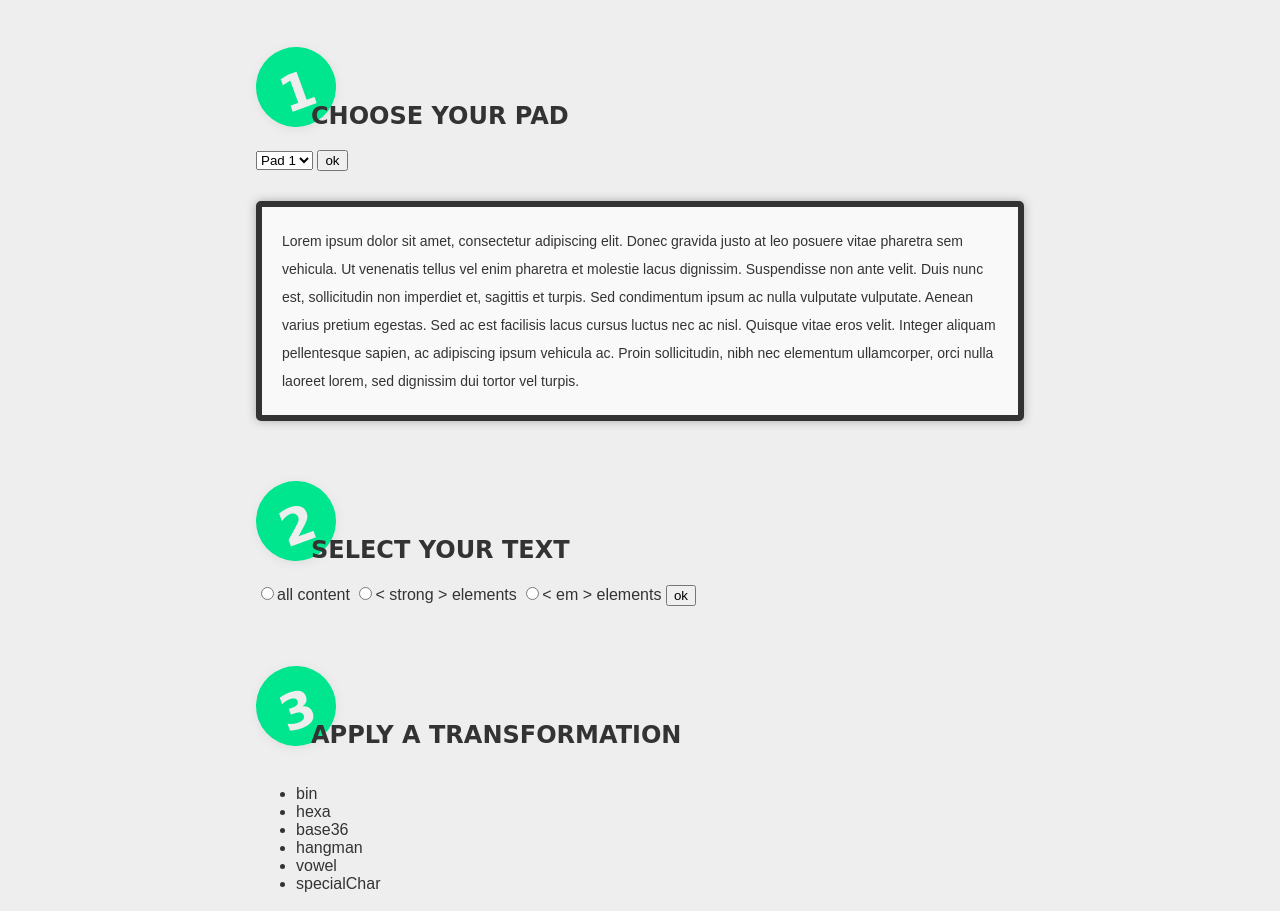
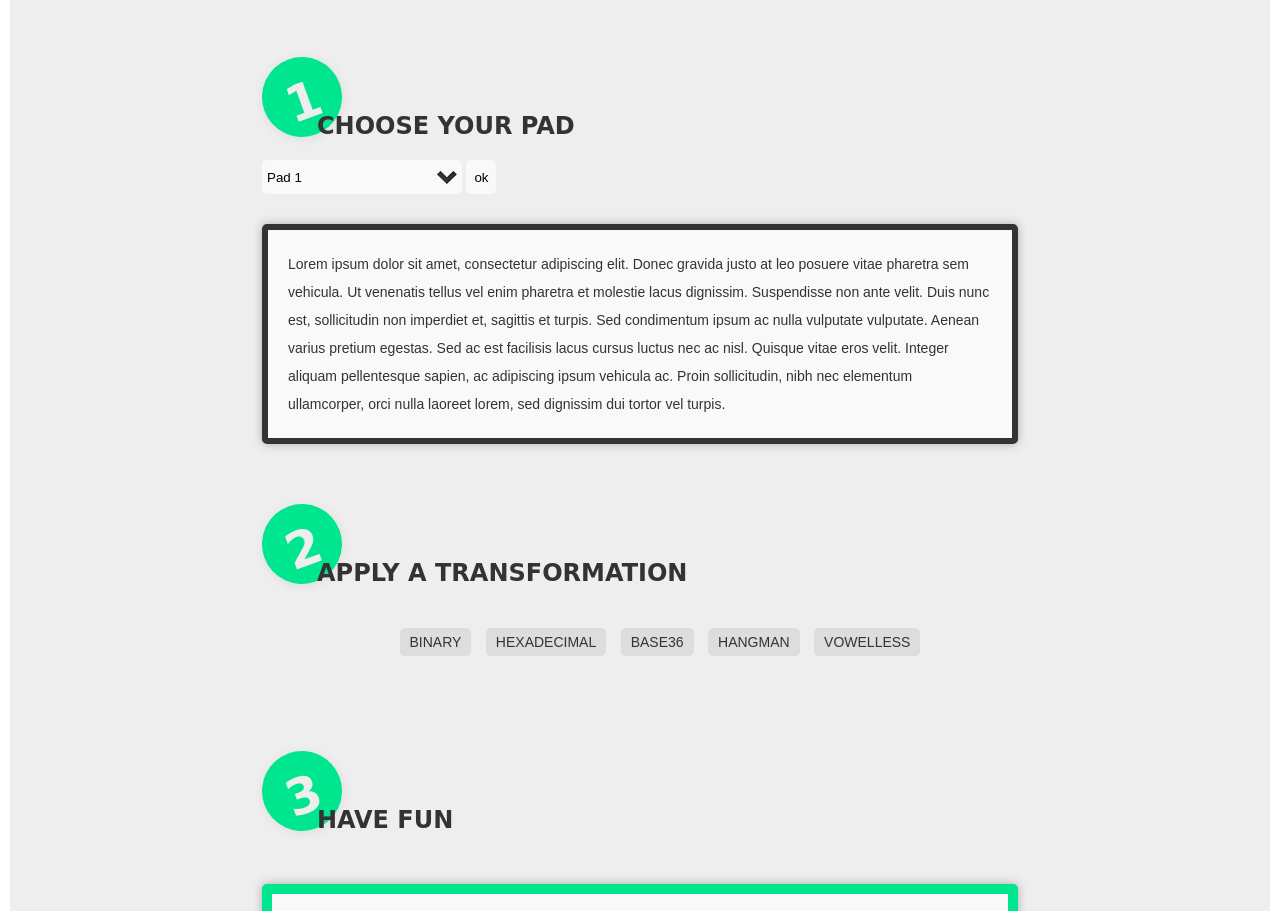
Before and after one commit to mdarse/ninja-api, a plain HTML site: page index.html in a window 1280 px wide. Shown: the part 173-1084 px from the top of the page. Drawn offline with Linux system fonts and the light colour scheme; a web font is replaced by a local one.

Commit message:
[inte] style form & buttons

```diff
--- a/index.html
+++ b/index.html
@@ -3,7 +3,7 @@
 	<head>
 		<meta charset="utf-8" />
 		<title></title>
-		<link rel="stylesheet" type="text/css" media="all" href="style.css" />
+		<link rel="stylesheet" type="text/css" media="all" href="style/style.css" />
 		<link href='http://fonts.googleapis.com/css?family=Londrina+Shadow' rel='stylesheet' type='text/css'>
 		<link href='http://fonts.googleapis.com/css?family=Vibur' rel='stylesheet' type='text/css'>
 
@@ -31,33 +31,21 @@
 				</div>
 			</section>
 
-			<section id="text">
-				<h2><span class="nb">2</span>Select your text</h2>
-				<!-- on récupère strong & em avec /texts/<id>/get (ou on le laisse en dur) -->
-				<!-- ATTENTION leur api ne permet pas de transformer des élements choisis, mais seulement le texte d'un pad -->
-				<form method="" action="">
-					<input type="radio" name="" value="all content"><label>all content</label>
-					<input type="radio" name="" value="<strong> elements"><label>< strong > elements</label>
-					<input type="radio" name="" value="<em> elements"><label>< em > elements</label>
-					<input type="submit" value="ok">
-				</form>
-			</section>
-
 			<section id="transformation">
-				<h2><span class="nb">3</span>Apply a transformation</h2>
+				<h2><span class="nb">2</span>Apply a transformation</h2>
 				<!-- on récupère liste transformation avec /texts/<id>/transform (ou on le laisse en dur) -->
 				<ul>
-					<li>bin</li>
-					<li>hexa</li>
-					<li>base36</li>
-					<li>hangman</li>
-					<li>vowel</li>
-					<li>specialChar</li>
+					<li><p>binary</p><p class="ex">01100010 01101001 01101110</p></li>
+					<li><p>hexadecimal</p><p class="ex">68657861</p></li>
+					<li><p>base36</p><p class="ex">12CCXEDCMU</p></li>
+					<li><p>hangman</p><p class="ex">h _ _ _ _ _ n</p></li>
+					<li><p>vowelless</p><p class="ex">vwllss</p></li>
 				</ul>
 				<!-- /texts/<id>/get/<type> OU texte entier du pad + /texts/<id>/transform/<type> -->
 			</section>
 
 			<section id="result">
+				<h2><span class="nb">3</span>Have fun</h2>
 				<div>
 					<p>Lorem ipsum dolor sit amet, consectetur adipiscing elit. Donec gravida justo at leo posuere vitae pharetra sem vehicula. Ut venenatis tellus vel enim pharetra et molestie lacus dignissim. Suspendisse non ante velit. Duis nunc est, sollicitudin non imperdiet et, sagittis et turpis. Sed condimentum ipsum ac nulla vulputate vulputate. Aenean varius pretium egestas. Sed ac est facilisis lacus cursus luctus nec ac nisl. Quisque vitae eros velit. Integer aliquam pellentesque sapien, ac adipiscing ipsum vehicula ac. Proin sollicitudin, nibh nec elementum ullamcorper, orci nulla laoreet lorem, sed dignissim dui tortor vel turpis.</p>
 				</div>
--- a/style.css
+++ /dev/null
@@ -1,115 +0,0 @@
-/*
- * General
- */
-
-body {
-	background: #eee;
-	color: #333;
-	font-family: Arial, sans-serif;
-}
-
-html, body, p {
-	margin: 0;
-	padding: 0;
-}
-
-h1, h2 {
-	font-family: 'Londrina Shadow', cursive;
-	text-align: center;
-	text-transform: uppercase;
-}
-h1 {
-	color: #00e68e;
-	font-size: 80px;
-}
-h2 {
-}
-
-p {
-	font-size: 14px;
-	line-height: 28px;
-}
-
-/*
- * Header
- */
-
-header {
-	text-align: center;
-}
-
-/*
- * Content
- */
-
-article {
-	margin: 0 auto;
-	width: 60%;
-}
-
-section {
-	margin: 40px 0;
-}
-
-#result {
-	//border-top: 5px solid #00e68e;
-	//margin-top: 60px;
-}
-
-h2 {
-	display: inline-block;
-	padding: 55px 0 0 55px;
-	position: relative;
-}
-
-.nb {
-	background: #00e68e;
-	border-radius: 100px;
-	color: #eee;
-	box-shadow: 0 2px 10px 0px #ddd;
-	font-family: 'Vibur', cursive;
-	font-size: 50px;
-	font-weight: bold;
-	height: 80px;
-	left: 0px;
-	line-height: 90px;
-	position: absolute;
-	text-align: center;
-	top: 0;
-	-webkit-transform: rotate(-20deg);
-	width: 80px;
-	z-index: -1;
-}
-
-div {
-	background: #f9f9f9;
-	border: solid 6px;
-	border-radius: 5px;
-	box-shadow: 0 0px 10px 0px #aaa;
-	margin: 30px 0;
-	padding: 20px;
-}
-
-#result div {
-	border: solid 10px #00e68e;
-	margin: 80px 0;
-}
-
-/*
- * Footer
- */
-footer {
-	color: #444;
-	font-size: 11px;
-	margin: 10px;
-	text-align: center;
-}
-
-footer a {
-	color: inherit;
-	text-decoration: none;
-}
-
-footer a:hover {
-	color: #00e68e;
-}
--- /dev/null
+++ b/style/style.css
@@ -0,0 +1,205 @@
+/*
+ * General
+ */
+
+body {
+	background: #eee;
+	color: #333;
+	font-family: Arial, sans-serif;
+	border: solid 10px #fff;
+}
+
+html, body, p {
+	margin: 0;
+	padding: 0;
+}
+
+h1, h2 {
+	font-family: 'Londrina Shadow', cursive;
+	text-align: center;
+	text-transform: uppercase;
+}
+h1 {
+	color: #00e68e;
+	font-size: 80px;
+}
+h2 {
+}
+
+p {
+	font-size: 14px;
+	line-height: 28px;
+}
+
+/*
+ * Header
+ */
+
+header {
+	text-align: center;
+}
+
+/*
+ * Content
+ */
+
+article {
+	margin: 0 auto;
+	width: 60%;
+}
+
+section {
+	margin: 40px 0;
+}
+
+h2 {
+	display: inline-block;
+	padding: 55px 0 0 55px;
+	position: relative;
+}
+
+.nb {
+	background: #00e68e;
+	border-radius: 100px;
+	color: #eee;
+	box-shadow: 0 2px 10px 0px #ddd;
+	font-family: 'Vibur', cursive;
+	font-size: 50px;
+	font-weight: bold;
+	height: 80px;
+	left: 0px;
+	line-height: 90px;
+	position: absolute;
+	text-align: center;
+	top: 0;
+	-webkit-transform: rotate(-20deg);
+	width: 80px;
+	z-index: -1;
+}
+
+div {
+	background: #f9f9f9;
+	border: solid 6px;
+	border-radius: 5px;
+	box-shadow: 0 0px 10px 0px #aaa;
+	margin: 30px 0;
+	padding: 20px;
+}
+
+/* step 1 : choose a pad */
+select, input[type="submit"] {
+   border-radius: 5px;
+   cursor: pointer;
+   height: 34px;
+   padding: 5px;
+   border: 0;
+   -webkit-appearance: none;
+}
+select {
+   background: #f9f9f9 url('arrow.png') 175px center no-repeat;
+   width: 200px;
+}
+input[type="submit"] {
+   background: #f9f9f9;
+   width: 30px;
+	-o-transition: all .1s ease-in-out;
+	-moz-transition: all .1s ease-in-out;
+	-webkit-transition: all .1s ease-in-out;
+	transition: all .1s ease-in-out;
+}
+input[type="submit"]:hover {
+   background: #00e68e;
+   color: #f9f9f9;
+	-o-transition: all .1s ease-in-out;
+	-moz-transition: all .1s ease-in-out;
+	-webkit-transition: all .1s ease-in-out;
+	transition: all .1s ease-in-out;
+}
+
+/* step 2 : choose a transformation */
+ul {
+	text-align: center;
+	padding-bottom: 30px;
+	position: relative;
+}
+
+ul li {
+	//background: #6699ff;
+	background: #ddd;
+	border-radius: 5px;
+	//color: #6699ff;
+	cursor: pointer;
+	display: inline-block;
+	font-size: 13px;
+	//height: 30px;
+	line-height: 30px;
+	margin: 5px;
+	max-width: 200px;
+	padding: 0 10px;
+	text-align: center;
+	text-transform: uppercase;
+	-o-transition: background .2s ease-in-out;
+	-moz-transition: background .2s ease-in-out;
+	-webkit-transition: background .2s ease-in-out;
+	transition: background .2s ease-in-out;
+}
+
+ul li:hover {
+	//background: #8CB3ff;
+	background: #e6e6e6;
+	color: #333;
+	-o-transition: background .2s ease-in-out;
+	-moz-transition: background .2s ease-in-out;
+	-webkit-transition: background .2s ease-in-out;
+	transition: background .2s ease-in-out;
+}
+
+ul li:hover .ex {
+	opacity: 1;
+	-o-transition: opacity .2s ease-in-out;
+	-moz-transition: opacity .2s ease-in-out;
+	-webkit-transition: opacity .2s ease-in-out;
+	transition: opacity .2s ease-in-out;
+}
+
+.ex {
+	opacity: 0;
+	font-size: 11px;
+	font-style: italic;
+	width: 20%;
+	position: absolute;
+	bottom: 0;
+	left: 40%;
+	-o-transition: opacity .2s ease-in-out;
+	-moz-transition: opacity .2s ease-in-out;
+	-webkit-transition: opacity .2s ease-in-out;
+	transition: opacity .2s ease-in-out;
+}
+
+li.active {
+	background: #6699ff;
+}
+
+/* step 3 : result */
+#result div {
+	border: solid 10px #00e68e;
+}
+
+/*
+ * Footer
+ */
+footer {
+	color: #444;
+	font-size: 11px;
+	margin: 10px;
+	text-align: center;
+}
+
+footer a {
+	color: inherit;
+	text-decoration: none;
+}
+
+footer a:hover {
+	color: #00e68e;
+}
```
Also changed, not shown: style/arrow.png (added).
